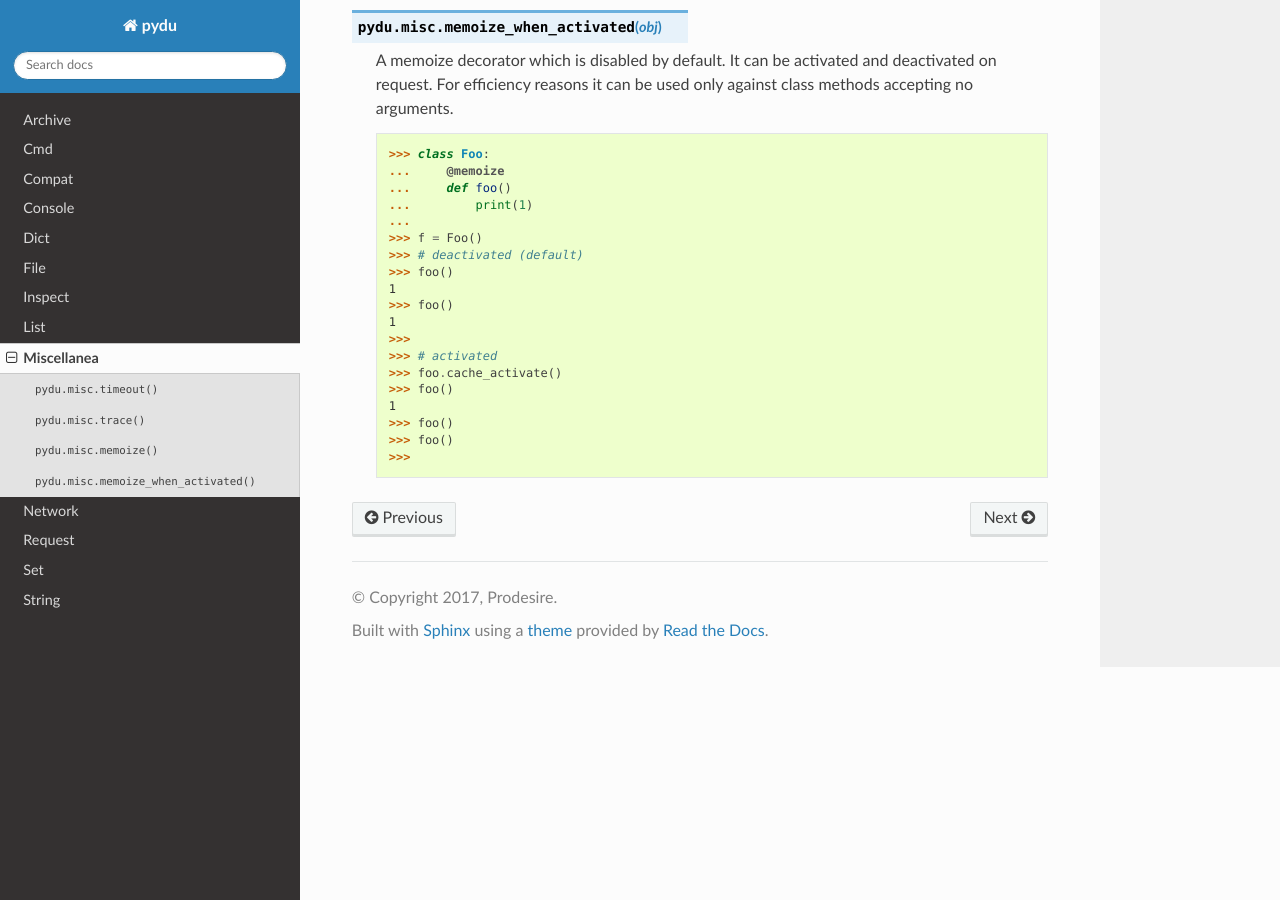
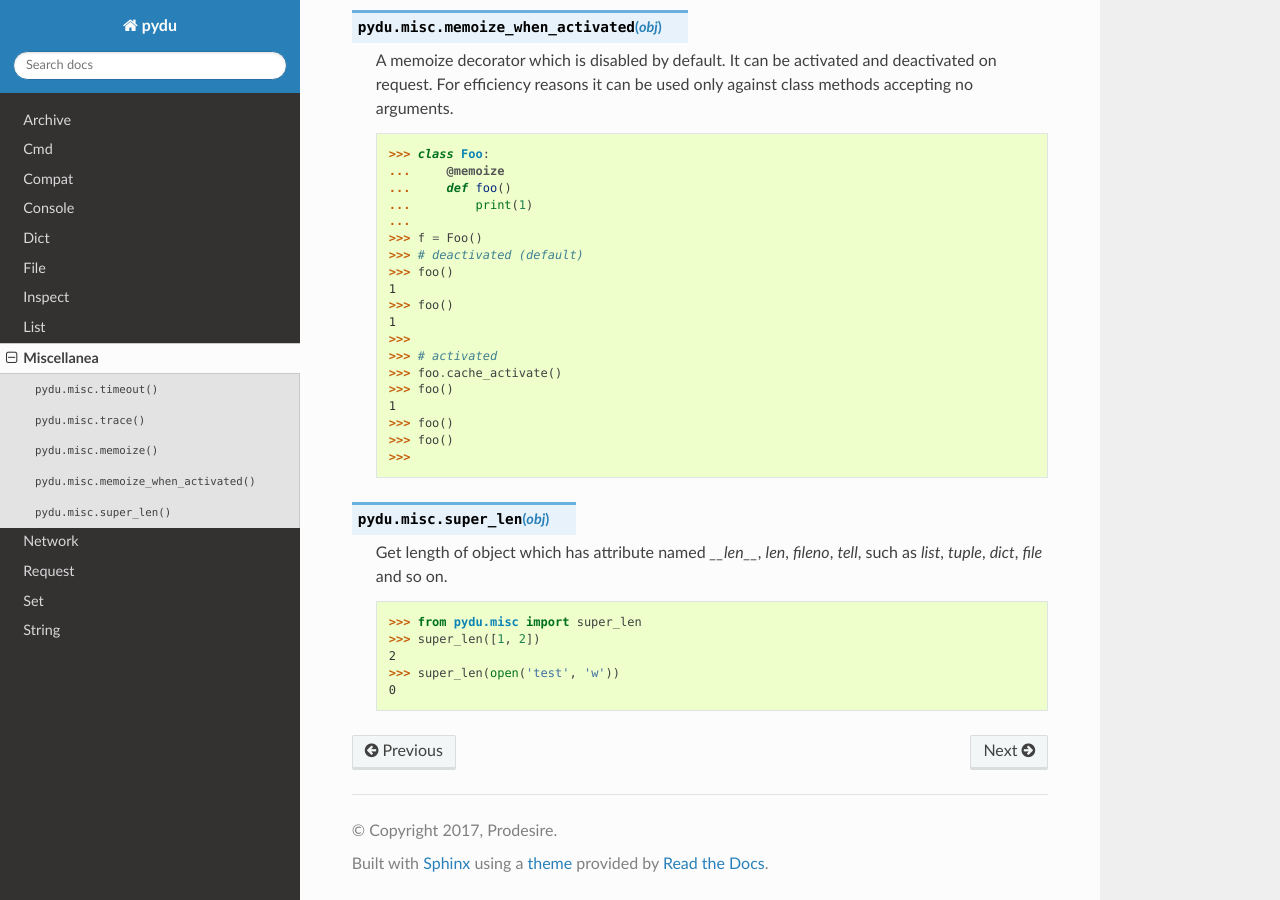
Before and after one commit to flaggo/pydu, a Sphinx documentation site: the page built from docs/misc.rst, in a window 1280 px wide and 900 px high, scrolled down 1205 px. Built offline with Sphinx 7.4.7 and the Read the Docs theme 2.0.0, drawn with Linux system fonts in a browser that asks for light colours.

Commit message:
add doc for misc.super_len

```diff
--- a/docs/misc.rst
+++ b/docs/misc.rst
@@ -89,3 +89,15 @@ Miscellanea
     >>> foo()
     >>> foo()
     >>>
+
+
+.. py:function:: pydu.misc.super_len(obj)
+
+    Get length of object which has attribute named `__len__`, `len`, `fileno`, `tell`,
+    such as `list`, `tuple`, `dict`, `file` and so on.
+
+    >>> from pydu.misc import super_len
+    >>> super_len([1, 2])
+    2
+    >>> super_len(open('test', 'w'))
+    0
```
Also changed, not shown: 1 other file.
